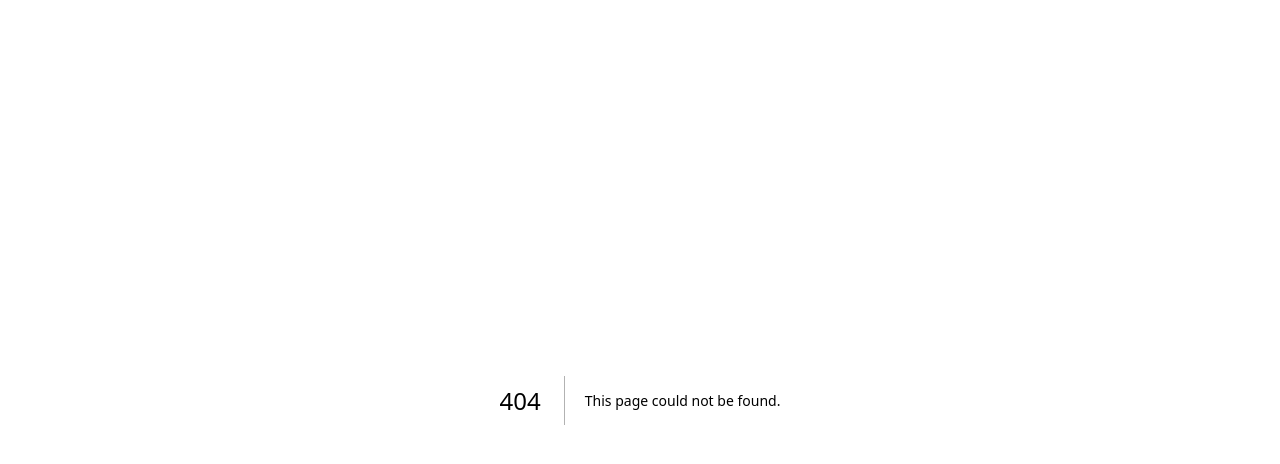
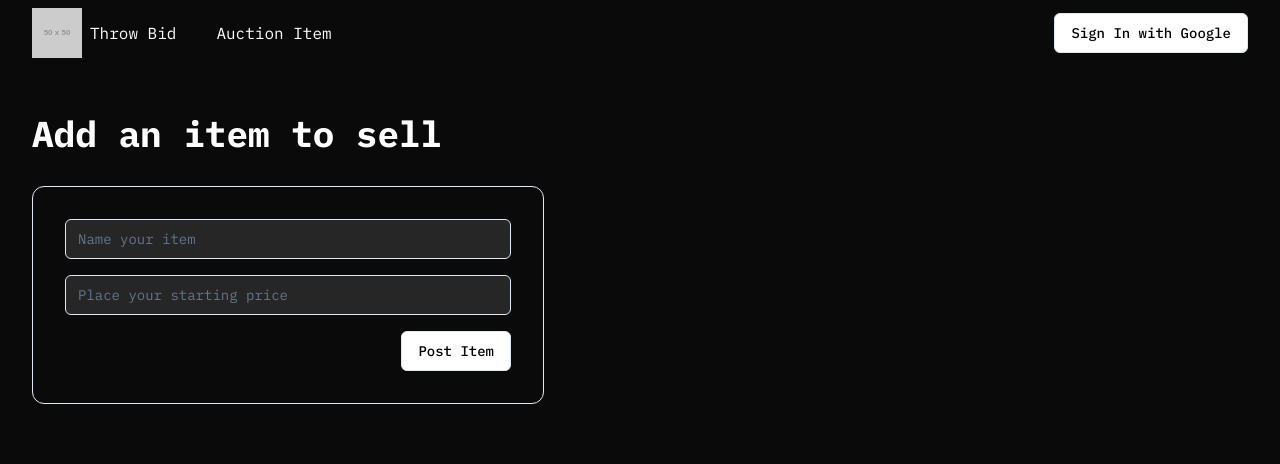
Before and after one commit to rfcho322/throw-bid, a Next.js app: page /items/create in a window 1280 px wide. Before the commit this address had no page. Shown: the top 464 px of the page. Built offline with nearby package versions, Linux system fonts and the light colour scheme; no server answers.

Commit message:
added header and auction item page. stylized card components, buttons, and input fields

```diff
--- a/package.json
+++ b/package.json
@@ -3,7 +3,7 @@
   "version": "0.1.0",
   "private": true,
   "scripts": {
-    "dev": "next dev --turbo",
+    "dev": "next dev",
     "build": "next build",
     "start": "next start",
     "lint": "next lint",
--- a/src/app/globals.css
+++ b/src/app/globals.css
@@ -74,3 +74,7 @@
       @apply bg-background text-foreground;
     }
   }
+
+  .ibm-plex-mono {
+    font-family: var(--font-ibm-plex-mono);
+  }
--- /dev/null
+++ b/src/app/header.tsx
@@ -0,0 +1,32 @@
+import { auth } from "@/auth";
+import { SignIn } from "@/components/sign-in";
+import { SignOut } from "@/components/sign-out";
+import Image from "next/image";
+import Link from "next/link";
+
+export async function Header() {
+    const session = await auth();
+
+    return (
+        <div className="bg-neutral-950 text-white py-2">
+            <div className="container flex justify-between items-center">
+                <div className="flex items-center gap-8">
+                    <Link href="/" className="flex items-center gap-2">
+                        <Image src="https://placehold.co/50x50/png?text=Logo" width="50" height="50" alt="logo" />
+                        Throw Bid
+                    </Link>
+                    <div>
+                        <Link href="/items/create"
+                            className="flex items-center justify-center gap-2 rounded-sm px-2 py-2 hover:text-slate-400 hover:ring hover:ring-slate-400">
+                            Auction Item
+                        </Link>
+                    </div>
+                </div>
+                <div className="flex items-center gap-4">
+                    <div>{session?.user?.name}</div>
+                    <div>{session ? <SignOut /> : <SignIn />}</div>
+                </div>
+            </div>
+        </div>
+    )
+}
--- /dev/null
+++ b/src/app/items/create/actions.tsx
@@ -0,0 +1,30 @@
+'use server'
+
+import { database } from '@/db/database';
+import { items } from '@/db/schema';
+import { auth } from "@/auth";
+import { redirect } from 'next/navigation';
+
+export async function createItemAction(formData: FormData) {
+    const session = await auth();
+
+    if (!session) {
+        throw new Error("Unauthorized");
+    }
+
+    const user = session.user;
+
+    if (!user || !user.id) {
+        throw new Error("Unauthorized");
+    }
+
+    const startingPrice = formData.get("startingPrice") as string;
+    const priceWithCents = Math.floor(parseFloat(startingPrice) * 100);
+
+    await database.insert(items).values({
+        name: formData.get("name") as string,
+        startingPrice: priceWithCents,
+        userId: user.id,
+    });
+    redirect("/");
+}
--- /dev/null
+++ b/src/app/items/create/page.tsx
@@ -0,0 +1,23 @@
+import { Button } from '@/components/ui/button';
+import { Input } from '@/components/ui/input';
+import { createItemAction } from './actions';
+
+export default async function CreatePage() {
+
+    return (
+        <main className="container mx-auto py-12 space-y-8">
+            <h1 className='text-4xl font-bold'>
+                Add an item to sell
+            </h1>
+            <form
+                className='flex flex-col border p-8 rounded-xl space-y-4 max-w-lg'
+                action={createItemAction}>
+                <Input className='text-white max-w-lg bg-neutral-800'
+                    name="name" type="text" placeholder='Name your item' />
+                <Input className='text-white max-w-lg bg-neutral-800'
+                name="startingPrice" type="number" step="0.01" placeholder='Place your starting price' />
+                <Button className='self-end border bg-white text-black hover:text-white' type='submit'>Post Item</Button>
+            </form>
+        </main>
+    );
+}
--- a/src/app/layout.tsx
+++ b/src/app/layout.tsx
@@ -1,12 +1,20 @@
 import type { Metadata } from "next";
-import { Inter as FontSans } from "next/font/google"
+import { Inter as FontSans, IBM_Plex_Mono } from "next/font/google";
 import "./globals.css";
-import { cn } from "@/lib/utils"
+import { cn } from "@/lib/utils";
+import { Header } from "./header";
 
 const fontSans = FontSans({
   subsets: ["latin"],
   variable: "--font-sans",
 })
+
+const ibm = IBM_Plex_Mono({
+  weight: ["400", "500", "600", "700"],
+  subsets: ["latin"],
+  variable: "--font-ibm-plex-mono",
+})
+
 
 export const metadata: Metadata = {
   title: "Create Next App",
@@ -21,9 +29,12 @@ export default function RootLayout({
   return (
     <html lang="en">
       <body className={cn(
-          "min-h-screen bg-background font-sans antialiased",
-          fontSans.variable
-        )}>{children}</body>
+          "min-h-screen bg-neutral-950 text-white ibm-plex-mono antialiased",
+          ibm.variable
+        )}>
+          <Header />
+          {children}
+      </body>
     </html>
   );
 }
--- a/src/app/page.tsx
+++ b/src/app/page.tsx
@@ -1,41 +1,24 @@
 import { auth } from '@/auth';
-import { SignIn } from '@/components/sign-in';
-import { SignOut } from '@/components/sign-out';
-import { Button } from '@/components/ui/button';
-import { Input } from '@/components/ui/input';
 import { database } from '@/db/database';
-import { bids as bidSchema, items } from '@/db/schema';
-import { revalidatePath } from 'next/cache';
+import Image from 'next/image';
 
 export default async function Home() {
 
-  const Items = await database.query.items.findMany();
   const session = await auth();
-
-  if(!session) return null;
-  if(!session.user) return null;
+  const allItems = await database.query.items.findMany();
 
   return (
-    <main className="container mx-auto py-12">
-      {session ? <SignOut /> : <SignIn /> }
-      {session?.user?.name}
-      <form action={async (formData: FormData) => {
-        'use server'
-        // const bid = formData.get("bid") as string;
-        await database.insert(items).values({
-          name: formData.get("name") as string,
-          userId: session?.user?.id!,
-        });
-        revalidatePath("/");
-      }}>
-        <Input className='text-black' name="name" type="text" placeholder='Name your item' />
-        <Button type='submit'>Post Item</Button>
-      </form>
-
-
-      {Items.map(item => (
-        <div key={item.id}>{item.name}</div>
-      ))}
+    <main className="container mx-auto py-12 space-y-8">
+      <h2 className='text-2xl font-bold'>Items For Sale</h2>
+      <div className='grid grid-cols-3 gap-6'>
+        {allItems.map(item => (
+          <div key={item.id} className='relative bg-neutral-800 border p-8 rounded-xl'>
+            <span className='absolute top-5 left-5'>{item.name}</span>
+            <Image className='mx-auto my-10 rounded-lg' src="https://placehold.co/300x300/png?text=Item+Image" width="300" height="300" alt="logo" />
+            <span className='absolute bottom-5 left-5'>Starting Price: ${item.startingPrice / 100}</span>
+          </div>
+        ))}
+      </div>
     </main>
   );
 }
--- a/src/components/sign-in.tsx
+++ b/src/components/sign-in.tsx
@@ -9,7 +9,7 @@ export function SignIn() {
         await signIn("google")
       }}
     >
-      <Button type="submit">Signin with Google</Button>
+      <Button className="border bg-white text-black hover:text-white" type="submit">Sign In with Google</Button>
     </form>
   )
 }
--- a/src/components/sign-out.tsx
+++ b/src/components/sign-out.tsx
@@ -9,7 +9,7 @@ export function SignOut() {
         await signOut()
       }}
     >
-      <Button type="submit">Sign Out</Button>
+      <Button className="border bg-white text-black hover:text-white" type="submit">Sign Out</Button>
     </form>
   )
 }
--- a/src/db/schema.ts
+++ b/src/db/schema.ts
@@ -72,4 +72,5 @@ export const items = pgTable("tb_item", {
         .notNull()
         .references(() => users.id, { onDelete: "cascade" }),
     name: text("name").notNull(),
+    startingPrice: integer("startingPrice").notNull().default(0),
   });
```
